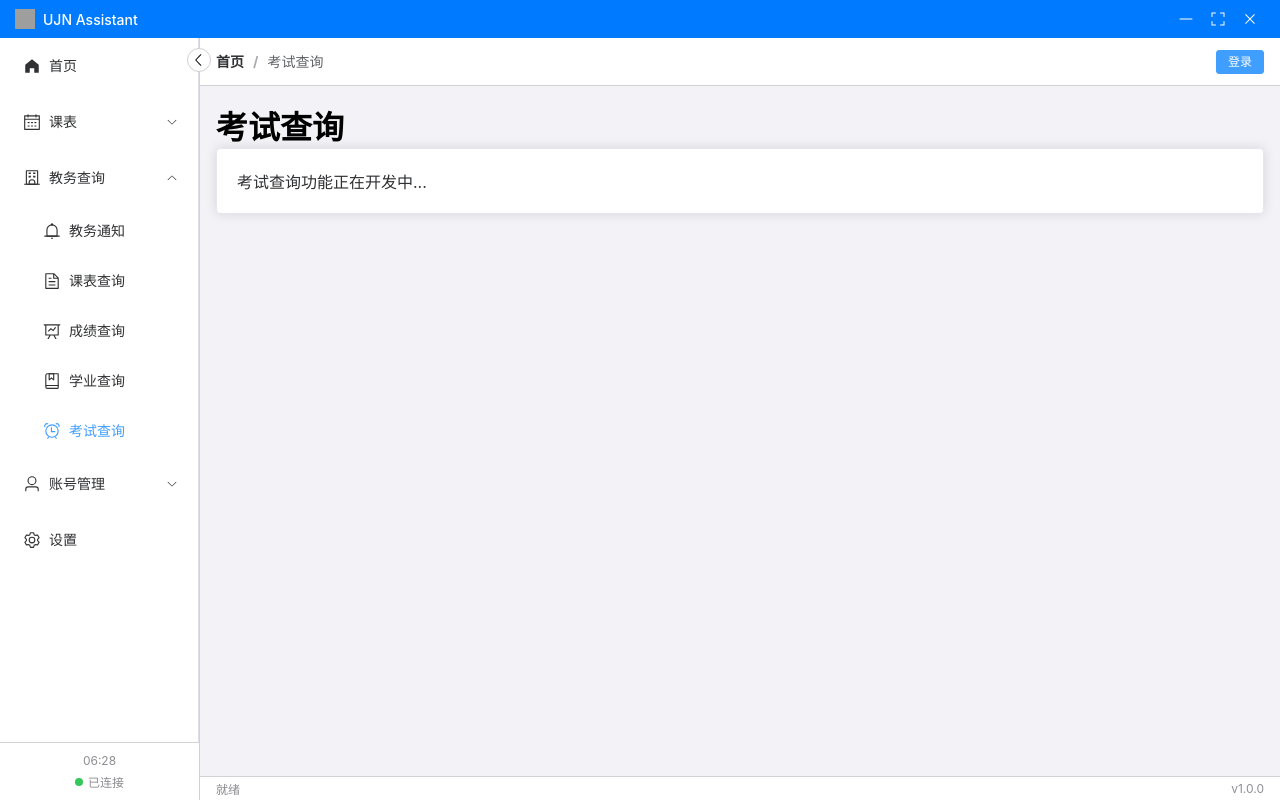
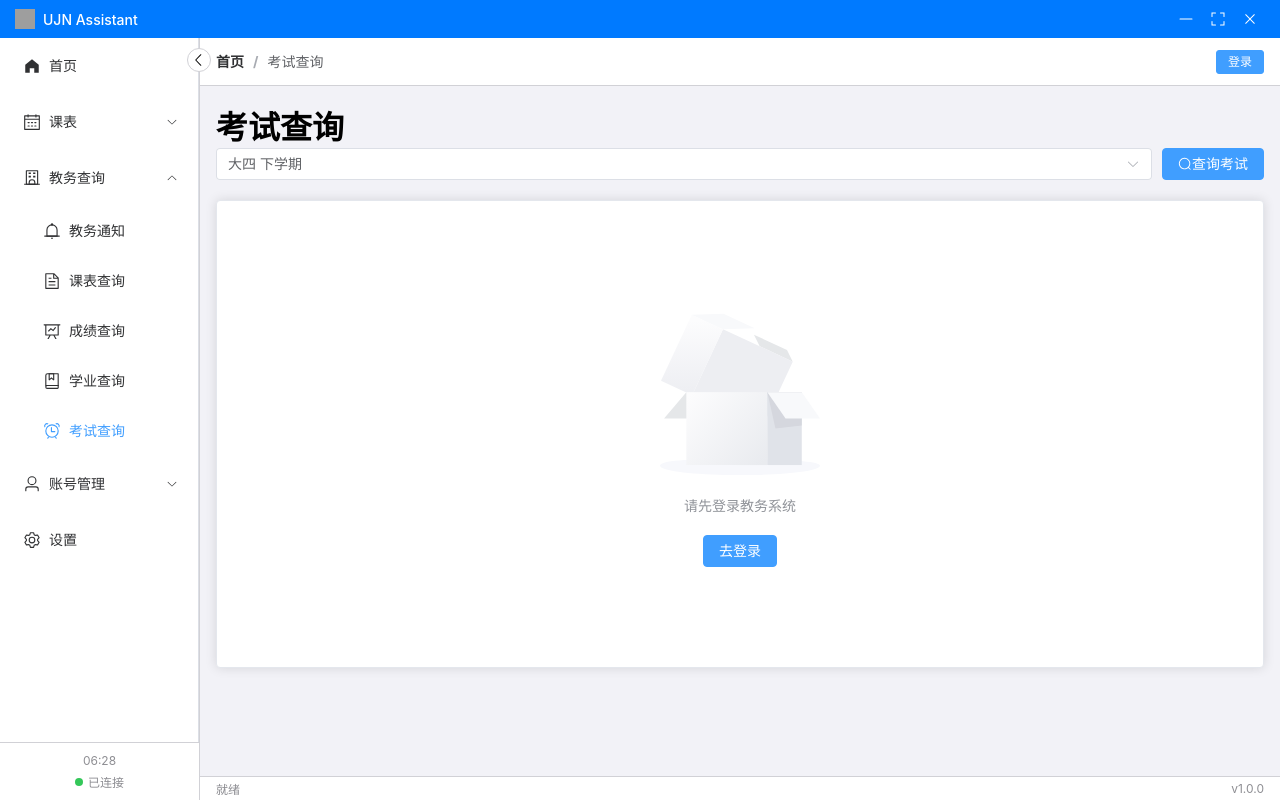
Before and after one commit to shizhihen2003/UJN-Assistant-Electron, a Vue app: page /#/eas/exams in a window 1280 px wide. Built offline with nearby package versions, Linux system fonts and the light colour scheme; grey boxes are pictures that could not be loaded.

Commit message:
完成考试查询功能（已知问题：重起软件自动登录后会丢失学年和学期等信息导致无法查询，需重新登录）

```diff
--- a/src/views/EAS/Exams.vue
+++ b/src/views/EAS/Exams.vue
@@ -1,33 +1,269 @@
 <template>
   <div class="page-container">
     <h1 class="page-title">考试查询</h1>
-    <el-card>
-      <div v-if="needLogin" class="login-tip">
-        <el-empty description="请先登录教务系统">
-          <el-button type="primary" @click="goToLogin">去登录</el-button>
-        </el-empty>
-      </div>
-      <div v-else>
-        <p>考试查询功能正在开发中...</p>
+
+    <div class="controls">
+      <el-select v-model="selectedTerm" placeholder="选择学期" @change="handleTermChange">
+        <el-option
+            v-for="(name, index) in termNames"
+            :key="index"
+            :label="name"
+            :value="index"
+        />
+      </el-select>
+
+      <el-button
+          type="primary"
+          @click="queryExams"
+          :loading="loading"
+          :disabled="loading"
+          style="margin-left: 10px;">
+        <el-icon><Search /></el-icon> 查询考试
+      </el-button>
+    </div>
+
+    <el-card v-if="needLogin" class="exam-card login-tip">
+      <el-empty description="请先登录教务系统">
+        <el-button type="primary" @click="goToLogin">去登录</el-button>
+      </el-empty>
+    </el-card>
+
+    <el-card v-else-if="loading" class="exam-card">
+      <div class="loading-container">
+        <el-skeleton :rows="5" animated />
       </div>
     </el-card>
+
+    <template v-else>
+      <el-empty v-if="exams.length === 0" description="暂无考试信息" />
+
+      <el-card v-else class="exam-card">
+        <el-table :data="exams" style="width: 100%" border stripe>
+          <el-table-column label="课程名称" prop="name" min-width="180" />
+          <el-table-column label="考试时间" prop="time" min-width="180" />
+          <el-table-column label="考试地点" prop="place" min-width="120" />
+          <el-table-column label="状态" width="100">
+            <template #default="scope">
+              <el-tag :type="getExamStatusType(scope.row)">
+                {{ getExamStatus(scope.row) }}
+              </el-tag>
+            </template>
+          </el-table-column>
+        </el-table>
+      </el-card>
+    </template>
   </div>
 </template>
 
 <script setup>
-import { ref } from 'vue'
+import { ref, onMounted, computed } from 'vue'
 import { useRouter } from 'vue-router'
+import { ElMessage } from 'element-plus'
+import { Search } from '@element-plus/icons-vue'
+import EASAccount from '@/models/EASAccount'
+import store from '@/utils/store'
 
 const router = useRouter()
+const loading = ref(false)
 const needLogin = ref(false)
+const exams = ref([])
+const selectedTerm = ref(0)
 
+// 学期名称
+const termNames = [
+  "大一 上学期", "大一 下学期",
+  "大二 上学期", "大二 下学期",
+  "大三 上学期", "大三 下学期",
+  "大四 上学期", "大四 下学期"
+]
+
+// 获取当前学期
+const getCurrentTerm = async () => {
+  try {
+    const easAccount = EASAccount.getInstance()
+    return easAccount.getCurrentGrade()
+  } catch (error) {
+    console.error('获取当前学期失败:', error)
+    return 0
+  }
+}
+
+// 处理学期变更
+const handleTermChange = (value) => {
+  selectedTerm.value = value
+  // 可以在这里加载缓存的考试信息
+  loadCachedExams()
+}
+
+// 加载缓存的考试信息
+const loadCachedExams = async () => {
+  try {
+    const cachedExams = await store.getObject(`exams_${selectedTerm.value}`, [])
+    if (cachedExams && cachedExams.length > 0) {
+      exams.value = cachedExams
+      console.log('从缓存加载考试信息:', cachedExams)
+    } else {
+      exams.value = []
+    }
+  } catch (error) {
+    console.error('加载缓存考试信息失败:', error)
+    exams.value = []
+  }
+}
+
+// 获取学年和学期参数
+const getYearAndTerm = () => {
+  const easAccount = EASAccount.getInstance()
+  const entranceTime = easAccount.entranceTime
+  const pick = selectedTerm.value
+
+  return {
+    xnm: (Math.floor(pick / 2) + entranceTime).toString(),
+    xqm: (pick % 2 === 0) ? '3' : '12'
+  }
+}
+
+// 查询考试
+const queryExams = async () => {
+  loading.value = true
+  needLogin.value = false
+
+  try {
+    const easAccount = EASAccount.getInstance()
+
+    // 检查登录状态
+    const isLoggedIn = await easAccount.absCheckLogin()
+    if (!isLoggedIn) {
+      const loginSuccess = await easAccount.login()
+      if (!loginSuccess) {
+        needLogin.value = true
+        ElMessage.warning('请先登录教务系统')
+        return
+      }
+    }
+
+    // 获取学年学期参数
+    const { xnm, xqm } = getYearAndTerm()
+    console.log(`查询考试: 学年=${xnm}, 学期=${xqm}`)
+
+    // 查询考试信息
+    const examResults = await easAccount.queryExam(xnm, xqm)
+
+    // 处理结果
+    if (examResults && examResults.length > 0) {
+      exams.value = examResults
+
+      // 缓存结果
+      await store.putObject(`exams_${selectedTerm.value}`, examResults)
+
+      ElMessage.success(`成功查询到 ${examResults.length} 条考试信息`)
+    } else {
+      exams.value = []
+      ElMessage.info('暂无考试信息')
+    }
+  } catch (error) {
+    console.error('查询考试失败:', error)
+
+    if (error.message && error.message.includes('登录')) {
+      needLogin.value = true
+      ElMessage.warning('请先登录教务系统')
+    } else {
+      ElMessage.error('查询考试失败: ' + error.message)
+    }
+  } finally {
+    loading.value = false
+  }
+}
+
+// 获取考试状态
+const getExamStatus = (exam) => {
+  if (!exam.time) return '未安排'
+
+  try {
+    const examTime = new Date(exam.time.replace(/-/g, '/'))
+    const now = new Date()
+
+    if (examTime < now) {
+      return '已结束'
+    } else {
+      // 计算剩余天数
+      const diffTime = examTime - now
+      const diffDays = Math.ceil(diffTime / (1000 * 60 * 60 * 24))
+
+      if (diffDays <= 7) {
+        return '即将考试'
+      } else {
+        return '待考试'
+      }
+    }
+  } catch (e) {
+    return '未知'
+  }
+}
+
+// 获取考试状态对应的标签类型
+const getExamStatusType = (exam) => {
+  const status = getExamStatus(exam)
+
+  switch (status) {
+    case '已结束':
+      return 'info'
+    case '即将考试':
+      return 'danger'
+    case '待考试':
+      return 'warning'
+    case '未安排':
+      return 'info'
+    default:
+      return 'info'
+  }
+}
+
+// 跳转到登录页面
 const goToLogin = () => {
   router.push('/login/eas')
 }
+
+// 初始化
+onMounted(async () => {
+  try {
+    // 设置默认选中的学期为当前学期
+    selectedTerm.value = await getCurrentTerm()
+
+    // 加载缓存的考试信息
+    await loadCachedExams()
+
+    // 如果没有缓存数据，自动查询
+    if (exams.value.length === 0) {
+      await queryExams()
+    }
+  } catch (error) {
+    console.error('初始化失败:', error)
+  }
+})
 </script>
 
 <style scoped>
+.controls {
+  margin-bottom: 20px;
+  display: flex;
+  align-items: center;
+}
+
+.exam-card {
+  margin-top: 15px;
+}
+
+.loading-container {
+  padding: 20px 0;
+}
+
 .login-tip {
   padding: 40px 0;
 }
+
+.el-tag {
+  width: 70px;
+  text-align: center;
+}
 </style>
```
